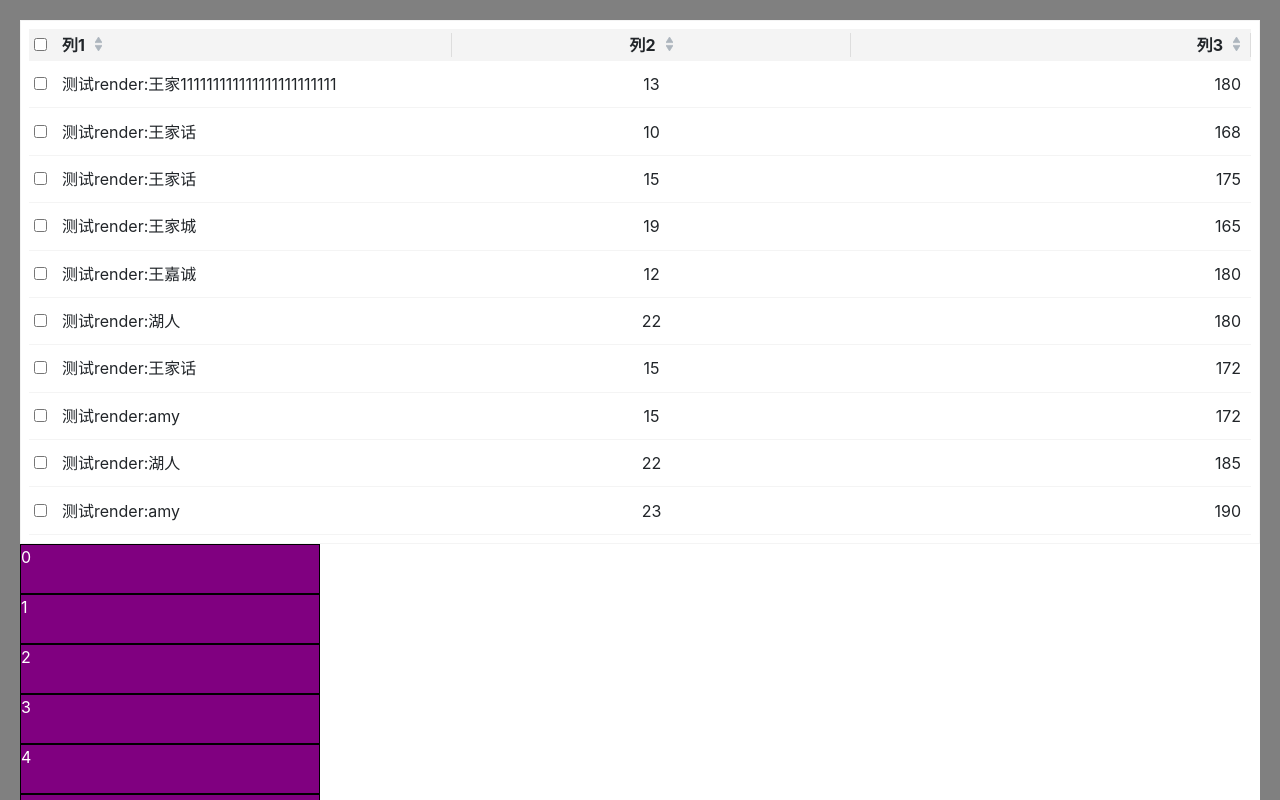
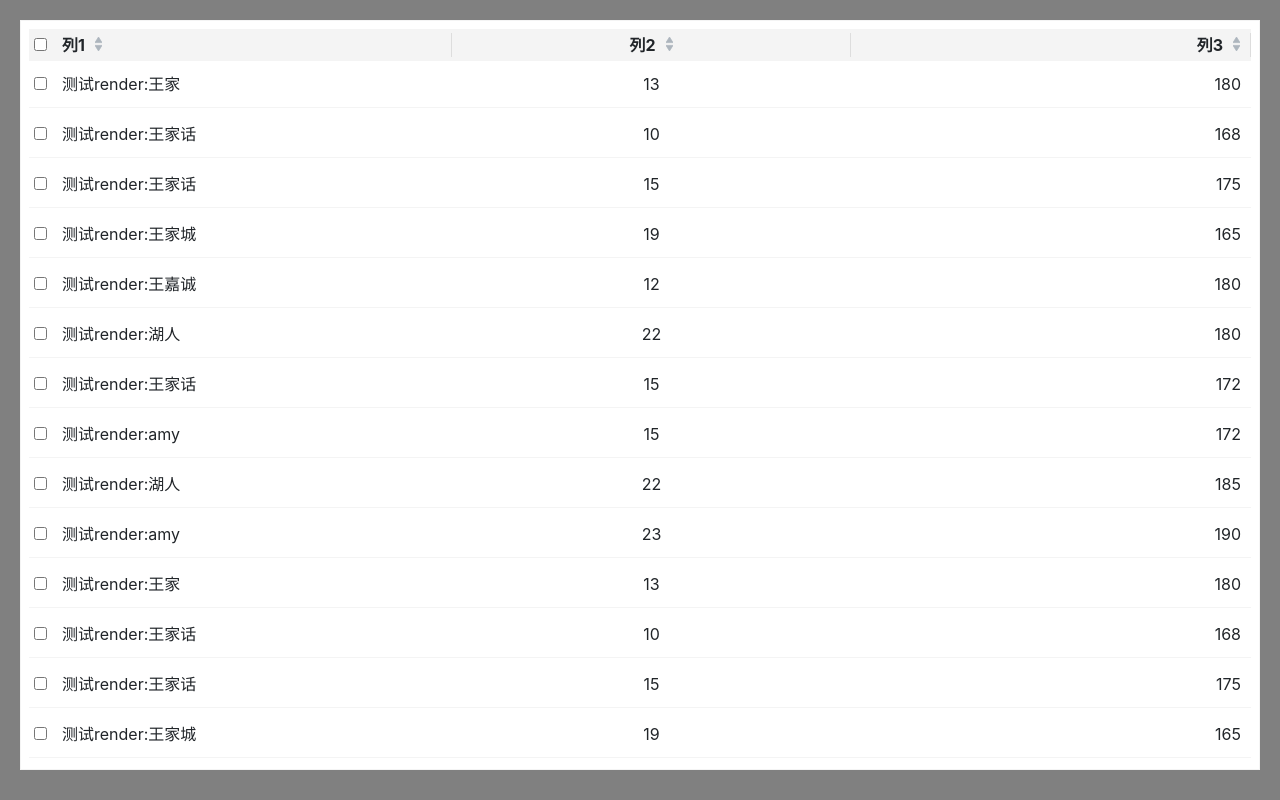
Before and after one commit to FE-wuhao/FE-wuhao-react-ts-components, a React (Create React App) app: page / in a window 1280 px wide. Built offline with nearby package versions, Linux system fonts and the light colour scheme.

Commit message:
为表格添加虚拟滚动功能（滚动没有性能问题，但是数据行达到10000行左右，行勾选出现可感知的不流畅）

```diff
--- a/src/App.tsx
+++ b/src/App.tsx
@@ -4,6 +4,22 @@ import './styles/index.scss';
 import Table from './components/Table/table';
 
 function App() {
+  let ds = [
+    { col1: '王家', col2: 13, col3: 180 },
+    { col1: '王家话', col2: 10, col3: 168 },
+    { col1: '王家话', col2: 15, col3: 175 },
+    { col1: '王家城', col2: 19, col3: 165 },
+    { col1: '王嘉诚', col2: 12, col3: 180 },
+    { col1: '湖人', col2: 22, col3: 180 },
+    { col1: '王家话', col2: 15, col3: 172 },
+    { col1: 'amy', col2: 15, col3: 172 },
+    { col1: '湖人', col2: 22, col3: 185 },
+    { col1: 'amy', col2: 23, col3: 190 },
+  ];
+  for (let i = 0; i < 10; i++) {
+    ds.push(...ds);
+  }
+
   return (
     <div
       style={{
@@ -17,7 +33,14 @@ function App() {
         rowKey="col1"
         rowBorder
         // loading={true}
-        rowSelection={{ type: 'checkbox', rowClickSelect: true }}
+        rowSelection={{
+          type: 'checkbox',
+          rowClickSelect: true,
+        }}
+        virtualScroll={{
+          enable: true,
+          tableHeight: 700,
+        }}
         columns={[
           {
             key: 'col1',
@@ -41,18 +64,7 @@ function App() {
             align: 'right',
           },
         ]}
-        dataSource={[
-          { col1: '王家111111111111111111111111', col2: 13, col3: 180 },
-          { col1: '王家话', col2: 10, col3: 168 },
-          { col1: '王家话', col2: 15, col3: 175 },
-          { col1: '王家城', col2: 19, col3: 165 },
-          { col1: '王嘉诚', col2: 12, col3: 180 },
-          { col1: '湖人', col2: 22, col3: 180 },
-          { col1: '王家话', col2: 15, col3: 172 },
-          { col1: 'amy', col2: 15, col3: 172 },
-          { col1: '湖人', col2: 22, col3: 185 },
-          { col1: 'amy', col2: 23, col3: 190 },
-        ]}
+        dataSource={ds}
       />
     </div>
   );
--- a/src/components/Scroll/_style.scss
+++ b/src/components/Scroll/_style.scss
@@ -1,5 +1,4 @@
 .container {
-  width: 300px;
   position: relative;
   overflow: scroll;
 }
@@ -9,8 +8,3 @@
   right: 0;
   z-index: -1;
 }
-.test-item {
-  background-color: purple;
-  border: 1px solid black;
-  color: white;
-}
--- a/src/components/Scroll/scroll.tsx
+++ b/src/components/Scroll/scroll.tsx
@@ -1,51 +1,87 @@
-import React, { useState, useRef } from 'react';
+import React, {
+  useState,
+  useEffect,
+  useMemo,
+  useCallback,
+  useRef,
+} from 'react';
 
-const Scroll: React.FC = () => {
-  const data: number[] = [];
-  for (let i = 0; i < 1000000; i++) {
-    data.push(i);
-  }
-  const itemHeight = 50;
-  const containerHeight = 300;
-  const onePageItemNum = containerHeight / itemHeight;
+interface IProps<T> {
+  dataSource: T[];
+  height?: number;
+  itemHeight?: number;
+}
 
+function Scroll<T>(props: IProps<T>) {
+  const { dataSource: ds, height = 600, itemHeight: itmHt = 50 } = props;
+  // 行高
+  const itemHeight = useMemo(() => itmHt, [itmHt]);
+  // 完整表格数据
+  const dataSource = useMemo(() => ds, [ds]);
+  // 一栏渲染内容所对应的数据行数目
+  const onePageItemNum = useMemo(() => height / itemHeight, [
+    height,
+    itemHeight,
+  ]);
+  // 渲染内容在Y轴上实时的translate距离
   const [contentTranslateDistance, setContentTranslateDistance] = useState(0);
-  const [tempDS, setTempDS] = useState(data.slice(0, onePageItemNum));
+  // 需要渲染出来的部分表格内容
+  const [renderDataSource, setRenderDataSource] = useState(
+    [...dataSource].slice(0, onePageItemNum)
+  );
+  // 容器节点
   const containerNode = useRef<HTMLDivElement>(null);
-
-  const handleScroll = () => {
+  // 计算出当前渲染框应该平移的距离以及渲染数组的起始索引值
+  const getCurrentScrollTopAndStartIndex = useCallback(() => {
     if (containerNode.current) {
       const { scrollTop } = containerNode.current;
       const index = scrollTop / itemHeight;
-      setTempDS(data.slice(index, index + 1 + onePageItemNum));
+      return {
+        scrollTop,
+        index,
+      };
+    }
+    return {
+      scrollTop: 0,
+      index: 0,
+    };
+  }, [itemHeight]);
+  // 容器滚动时间处理函数
+  const handleScroll = () => {
+    const { scrollTop, index } = getCurrentScrollTopAndStartIndex();
 
-      setContentTranslateDistance(scrollTop - (scrollTop % itemHeight));
-    }
+    setRenderDataSource(
+      [...dataSource].slice(index, index + 1 + onePageItemNum)
+    );
+    setContentTranslateDistance(scrollTop - (scrollTop % itemHeight));
   };
+  // 监听datasouce的变化更新渲染数组
+  useEffect(() => {
+    const { index } = getCurrentScrollTopAndStartIndex();
+    setRenderDataSource(
+      [...dataSource].slice(index, index + 1 + onePageItemNum)
+    );
+  }, [dataSource, getCurrentScrollTopAndStartIndex, onePageItemNum]);
 
   return (
     <div
       className="container"
-      style={{ height: `${containerHeight}px` }}
+      style={{ height: `${height}px` }}
       ref={containerNode}
       onScroll={handleScroll}
     >
       {/* 设置空滚动区的高度为所有行高度之和，用以显示符合数据量大小的滚动条 */}
       <div
         className="scroll"
-        style={{ height: `${itemHeight * data.length}px` }}
+        style={{ height: `${itemHeight * dataSource.length}px` }}
       ></div>
       {/* translateY用来控制真实的渲染区域跟随根元素container的滚动进行偏移，
       从而保持渲染区相对于视口的相对静止 */}
       <div style={{ transform: `translateY(${contentTranslateDistance}px)` }}>
-        {tempDS &&
-          tempDS.map((val, index) => {
+        {renderDataSource &&
+          renderDataSource.map((val, index) => {
             return (
-              <div
-                className="test-item"
-                style={{ height: `${itemHeight}px` }}
-                key={index}
-              >
+              <div style={{ height: `${itemHeight}px` }} key={index}>
                 {val}
               </div>
             );
@@ -53,6 +89,6 @@ const Scroll: React.FC = () => {
       </div>
     </div>
   );
-};
+}
 
 export default Scroll;
--- a/src/components/Table/table.tsx
+++ b/src/components/Table/table.tsx
@@ -47,6 +47,11 @@ export interface ITableProps<T> {
     ) => void;
   };
   tabelClassName?: string;
+  virtualScroll?: {
+    enable: boolean;
+    tableHeight?: number;
+    itemHeight?: number;
+  };
 }
 
 function Table<T extends Object>(props: ITableProps<T>) {
@@ -60,6 +65,7 @@ function Table<T extends Object>(props: ITableProps<T>) {
     rowClassName,
     rowSelection,
     tabelClassName,
+    virtualScroll,
   } = props;
 
   const [dataSource, setDataSource] = useState(ds);
@@ -96,7 +102,7 @@ function Table<T extends Object>(props: ITableProps<T>) {
     if (inputType === 'checkbox') {
       if (selected) {
         setSelectedRows([...selectedRows, row]);
-        setSelectedRowKeys([...selectedRows, row].map(row => row[rowKey]));
+        setSelectedRowKeys([...selectedRowKeys, row[rowKey]]);
       } else {
         setSelectedRows(
           selectedRows.filter(
@@ -266,7 +272,8 @@ function Table<T extends Object>(props: ITableProps<T>) {
     </>
   );
   // 渲染表格行
-  const renderDataSource = dataSource?.map((row, index) => (
+  const renderDataSource = (() => {
+    const formattedDS = dataSource?.map((row, index) => (
       <div
         key={index}
         className={rowStyle}
@@ -306,6 +313,18 @@ function Table<T extends Object>(props: ITableProps<T>) {
         ))}
       </div>
     ));
+
+    if (virtualScroll?.enable) {
+      return (
+        <Scroll
+          height={virtualScroll.tableHeight}
+          itemHeight={virtualScroll.itemHeight}
+          dataSource={formattedDS}
+        />
+      );
+    }
+    return formattedDS;
+  })();
   return (
     <>
       <Loading display={loading} size="md" innerMode />
@@ -315,7 +334,6 @@ function Table<T extends Object>(props: ITableProps<T>) {
           <div className="tb-body">{renderDataSource}</div>
         </div>
       </div>
-      <Scroll />
     </>
   );
 }
```
Also changed, not shown: 1 other file (tests, documents, lock files or other folders). Lines whose indentation alone changed are shown as unchanged.
